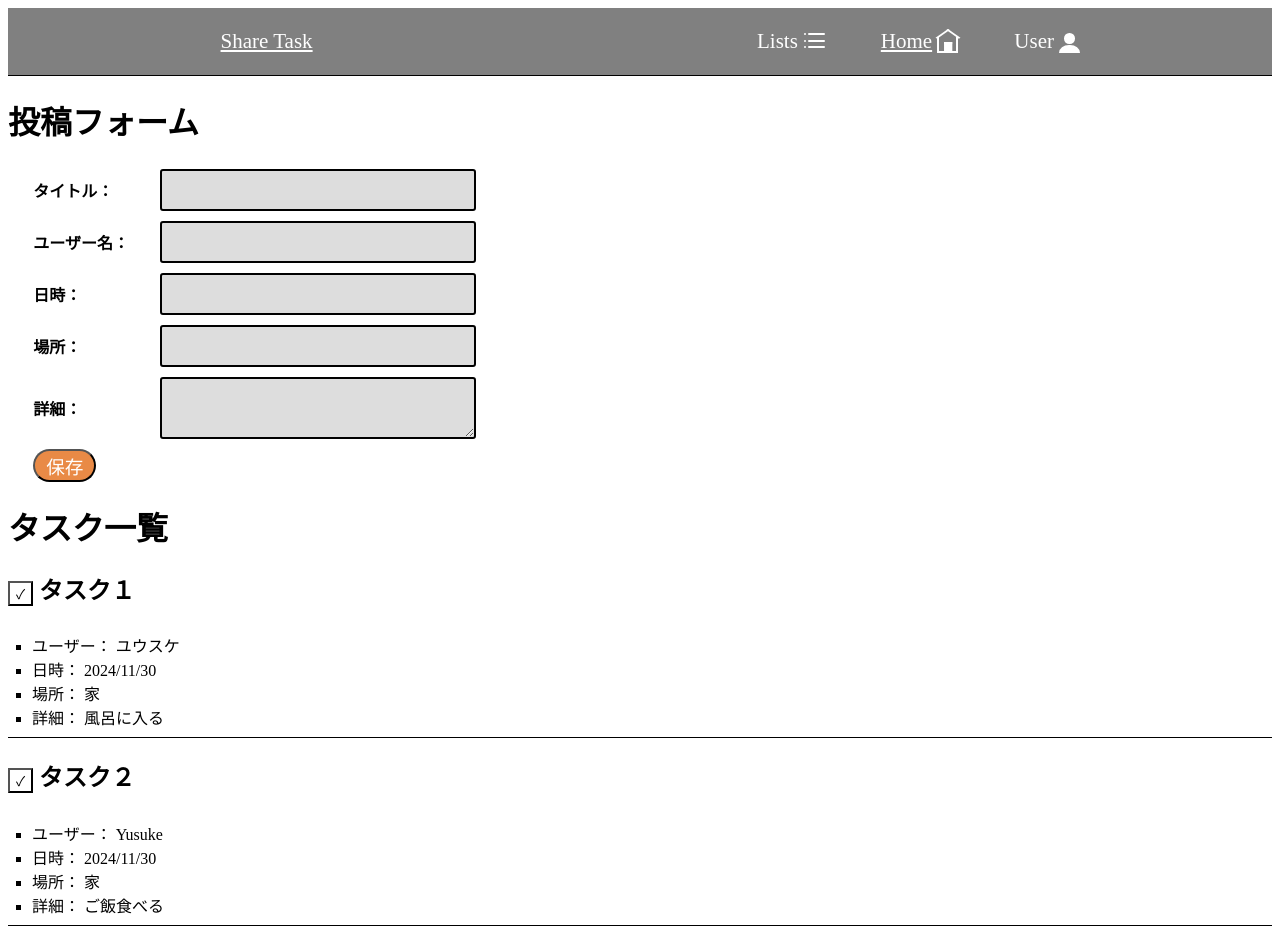
After one commit to yusuke-0108/Flask, a Flask app: page /home in a window 1280 px wide. The commit adds this page. Run offline with Flask 3, Linux system fonts and the light colour scheme.

Commit message:
投稿ページと一覧ページを統合

```diff
--- a/app/app.py
+++ b/app/app.py
@@ -27,9 +27,10 @@ def index():
     to_do_lists = ToDo.query.all()
     return render_template("index.html",to_do_lists=to_do_lists)
 
-@app.route("/register")
-def register():
-    return render_template("register.html")
+@app.route("/home")
+def home():
+    to_do_lists = ToDo.query.all()
+    return render_template("home.html",to_do_lists=to_do_lists)
 
 @app.route("/add", methods=["post"])
 def add():
@@ -42,7 +43,7 @@ def add():
     content = ToDo(title, name, date, place, body)
     db_session.add(content)
     db_session.commit()
-    return index()
+    return home()
 
 @app.route("/delete/<int:id>", methods=["post"])
 def task_delete(id):
--- a/app/static/custom.css
+++ b/app/static/custom.css
@@ -7,6 +7,7 @@ nav {
     justify-content: space-around;
     height: 10%;
     color: white;
+    border-bottom: solid black 1pt;
     ul {
         width: 30%;
         font-size: 21px;
@@ -19,6 +20,10 @@ nav {
     }
 }
 
+a {
+  color: white;
+}
+
 .app-name {
     width: 15%;
     text-align: center;
@@ -26,8 +31,10 @@ nav {
     text-decoration: underline;
 }
 
-.content {
-    margin: 30px;
+.post-form {
+    margin-left: 2%;
+    width: 50%;
+    margin-top: 2%;
 }
 
 .list-ul {
@@ -48,6 +55,47 @@ nav {
     font-style: bold;
 }
 
+/* テキストボックス */
+.form-group {
+  display: flex;
+  align-items: center;
+  margin-bottom: 10px;
+  label {
+    width: 20%;
+    text-align: left;
+    font-weight: bold;
+  }
+}
+
+.textbox{
+  width: 50%;
+	padding: 10px 15px; /*ボックスを大きくする*/
+	font-size: 16px;
+	border-radius: 3px; /*ボックス角の丸み*/
+	border: 2px solid black; /*枠線*/
+	box-sizing: border-box; /*横幅の解釈をpadding, borderまでとする*/
+  background-color: #ddd;
+}
+
+.textarea {
+  width: 50%;
+  height: 40%;
+  padding: 10px 15px; /*ボックスを大きくする*/
+	font-size: 16px;
+	border-radius: 3px; /*ボックス角の丸み*/
+	border: 2px solid black; /*枠線*/
+	box-sizing: border-box; /*横幅の解釈をpadding, borderまでとする*/
+  background-color: #ddd;
+}
+
+.btn-submit {
+  width: 10%;
+  height: 8%;
+  font-size: 14pt;
+  color: #fff;
+  background-color: #e98a46;
+  border-radius: 100vh;
+}
 /* アイコン */
 .logo {
     margin-left: 1%;
--- /dev/null
+++ b/app/templates/home.html
@@ -0,0 +1,56 @@
+{% extends 'layout.html' %}
+
+{% block title %}
+register
+{% endblock %}
+
+{% block header %}
+{% endblock header %}
+
+{% block content %}
+
+<h1>投稿フォーム</h1>
+
+<form action="/add" method="post" class="post-form">
+    <div class="form-group">
+        <label for="title">タイトル：</label>
+        <input type="text" id="title" name="title" class="textbox">
+    </div>
+    <div class="form-group">
+        <label for="name">ユーザー名：</label>
+        <input type="text" id="name" name="name" class="textbox">
+    </div>
+    <div class="form-group">
+        <label for="date">日時：</label>
+        <input type="text" id="date" name="date" class="textbox">
+    </div>
+    <div class="form-group">
+        <label for="place">場所：</label>
+        <input type="text" id="place" name="place" class="textbox">
+    </div>
+    <div class="form-group">
+        <label for="place">詳細：</label>
+        <textarea name="body"" class="textarea"></textarea><br>
+    </div>
+    <input type="submit" value="保存" class="btn-submit">
+</form>
+
+<h1>タスク一覧</h1>
+{% for to_do in to_do_lists %}
+<div>
+    <h2>
+        <form action="{{ url_for('task_delete', id=to_do.id) }}" method="POST">
+            <input class="checkbox" type="submit" value="✓">
+            {{to_do.title}}
+        </form>
+    </h2>
+    <ul class="list-ul">
+        <li class="list-li">ユーザー： {{to_do.name}}</li>
+        <li class="list-li">日時： {{to_do.date}}</li>
+        <li class="list-li">場所： {{to_do.place}}</li>
+        <li class="list-li">詳細： {{to_do.body}}</li>
+    </ul>
+</div>
+{% endfor %}
+
+{% endblock  %}
--- a/app/templates/layout.html
+++ b/app/templates/layout.html
@@ -13,7 +13,7 @@
         </p>
         <ul>
             <li>Lists  <span class="dli-list"><span></span><span></span><span></span></span></li>
-            <li>Home  <span class="dli-home"></span></li>
+            <li><a href="{{url_for('home')}}">Home</a>  <span class="dli-home"></span></li>
             <li>User  <span class="dli-user-fill"></span></li>
         </ul>
     </nav>
```
Also changed, not shown: app/templates/register.html (deleted, +0 -20 lines), models/to_do.db.
